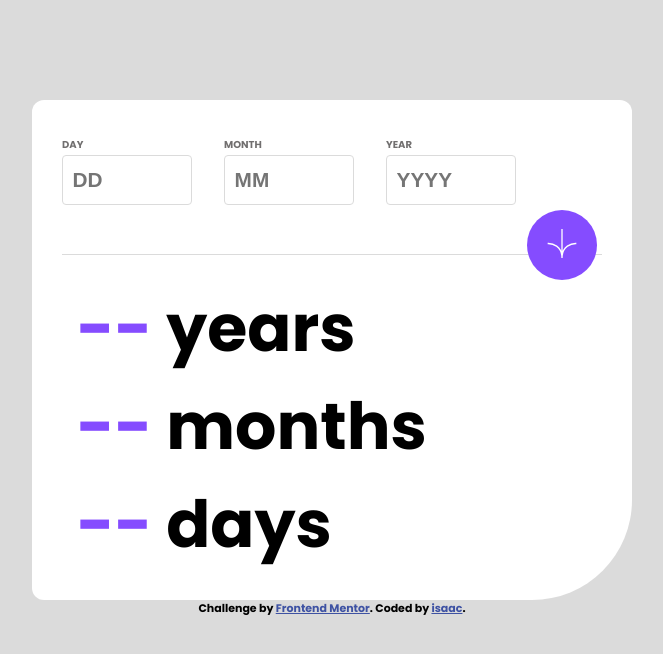
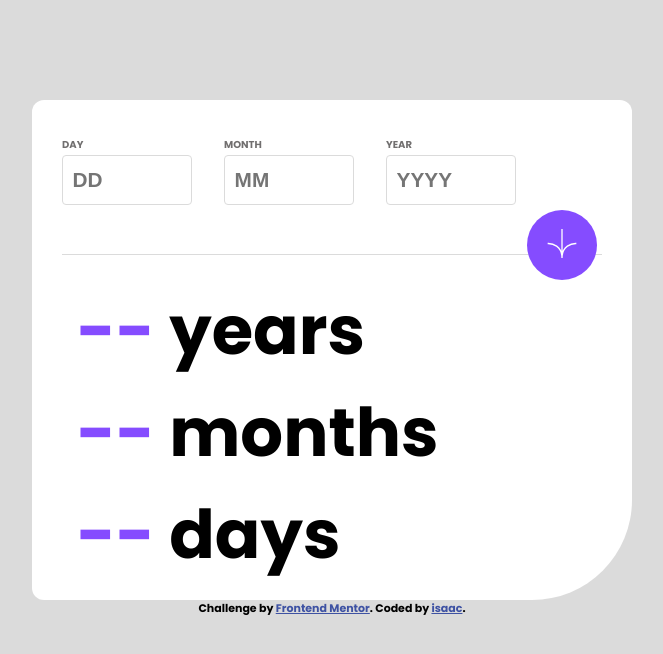
Before and after one commit to isaactls/age-calculator-app, a plain HTML site: page index.html in a window 1280 px wide. Shown: the whole page, without its empty margins (308-971 px from the left). Drawn offline with Linux system fonts and the light colour scheme.

Commit message:
bug fixed

```diff
--- a/style.css
+++ b/style.css
@@ -1,15 +1,15 @@
 @import url('https://fonts.googleapis.com/css2?family=Poppins:ital,wght@0,700;1,400;1,800&display=swap');
+@import url('https://fonts.googleapis.com/css2?family=Poppins:ital,wght@1,900&display=swap');
 :root{
     --White: hsl(0, 0%, 100%);
 --Off-white: hsl(0, 0%, 94%);
 --Light-grey: hsl(0, 0%, 86%);
 --Smokey-grey: hsl(0, 1%, 44%);
 --Off-black: hsl(0, 0%, 8%);
-
 --Purple: hsl(259, 100%, 65%);
 --Light-red: hsl(0, 100%, 67%);
+}
 
-}
 *{
 margin: 0;
 padding: 0;
@@ -115,7 +115,7 @@ small{
     margin-top: 25px;
 }
 .output p{
-    font-size: 65px;
+    font-size: 4.2rem;
     padding-left: 15px;
 }
 .output span{
@@ -164,6 +164,4 @@ small{
     .output p:nth-of-type(1){
         padding-top: 20px;
     }
-
-
 }
```
